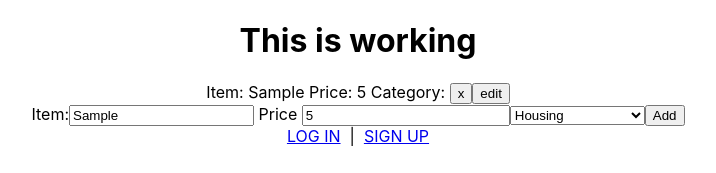
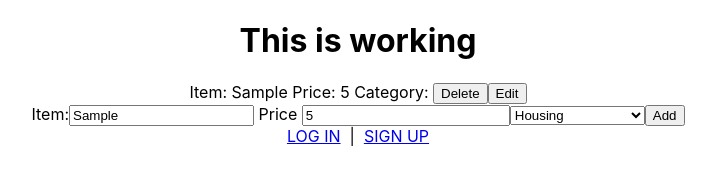
Before and after one commit to iRTerence/Wheres-My-Money, a React (Create React App) app: page /transactions in a window 1280 px wide. Both pictures are taken after typing "Sample", "5" into the empty fields and a click on the button "Add". Shown: the top 173 px of the page, without its empty margins (282-998 px from the left). Built offline with nearby package versions, Linux system fonts and the light colour scheme; no server answers.

Commit message:
working on delete functionality with backend

```diff
--- a/package.json
+++ b/package.json
@@ -44,5 +44,8 @@
       "last 1 safari version"
     ]
   },
-  "proxy": "http://localhost:3001/"
+  "proxy": "http://localhost:3001/",
+  "devDependencies": {
+    "prettier": "2.2.1"
+  }
 }
--- a/routes/api/transactions.js
+++ b/routes/api/transactions.js
@@ -6,12 +6,11 @@ const auth = require('../../config/auth')
 
 /*---------- Public Routes ----------*/
 
-// router.post('/add', require('../../config/auth'), isLoggedIn, transactionCtrl.addTransaction);
-// router.get('/', require('../../config/auth'), isLoggedIn, transactionCtrl.showTransaction);
 
 /*---------- Protected Routes ----------*/
 router.get('/', transactionCtrl.showTransaction);
 router.post('/add', transactionCtrl.addTransaction);
+router.delete('/:id', transactionCtrl.deleteTransaction);
 
 
 
--- a/src/components/TransactionForm/TransactionForm.jsx
+++ b/src/components/TransactionForm/TransactionForm.jsx
@@ -23,7 +23,7 @@ class TransactionForm extends Component {
          }
     }
     componentDidMount() {
-        console.log(this.props.user)
+
     }
 
     handleChange = (e) => {
--- a/src/components/TransactionItem/TransactionItem.jsx
+++ b/src/components/TransactionItem/TransactionItem.jsx
@@ -1,12 +1,20 @@
 import React, { Component } from 'react';
 
 class TransactionItem extends Component {
+    constructor(props){
+        super(props)
+    }
+
+    handleRemove = () => {
+        this.props.remove(this.props.id)
+    }
 
     render(props) {
         return (
         <div>
             Item: {this.props.item.item} Price: {this.props.item.price} Category: {this.props.item.category}
-            <button>x</button><button>edit</button>
+            <button onClick={this.handleRemove}>Delete</button>
+            <button>Edit</button>
         </div>
         );
     }
--- a/src/pages/App/App.js
+++ b/src/pages/App/App.js
@@ -18,6 +18,7 @@ class App extends Component {
 
     };
   }
+
 
 
   handleLogout = () => {
--- a/src/pages/Transaction/Transaction.jsx
+++ b/src/pages/Transaction/Transaction.jsx
@@ -15,8 +15,6 @@ const authAxios = axios.create ({
 
 })
 
-
-
 class Transaction extends Component {
     constructor(props){
         super(props)
@@ -26,21 +24,25 @@ class Transaction extends Component {
 
     }
 
-
-    create = (newTransaction) => {
-        this.setState((prevState) => {
-        console.log(prevState);
-           return {transaction: [ ...prevState.transaction, newTransaction]}
+    remove = (id) => {
+        authAxios.delete(id)
+            .then(res=>console.log(res.data))
+        this.setState({
+            transaction: this.state.transaction.filter(t => t._id !== id)
         })
     }
 
 
 
+    create = (newTransaction) => {
+        this.setState((prevState) => {
+           return {transaction: [ ...prevState.transaction, newTransaction]}
+        })
+    }
 
     componentDidMount =  () => {
          authAxios.get()
         .then(response => {
-            console.log(response)
             this.setState({transaction: response.data.transactions})
         })
         .catch (function (e) {
@@ -48,17 +50,18 @@ class Transaction extends Component {
         })
     }
 
-
     generateTransactions = () => {
         if (this.state.transaction.length > 0) {
            return this.state.transaction.map(
             transaction => {
-                return <TransactionItem item={transaction} />
+                return <TransactionItem item={transaction} key={transaction._id} id={transaction._id} remove={this.remove}/>
             })
     } else {
         return []
         }
     }
+
+
 
     render() {
         return (
```
Also changed, not shown: controllers/transactions.js (+24 -7 lines), 2 other files (tests, documents, lock files or other folders).
